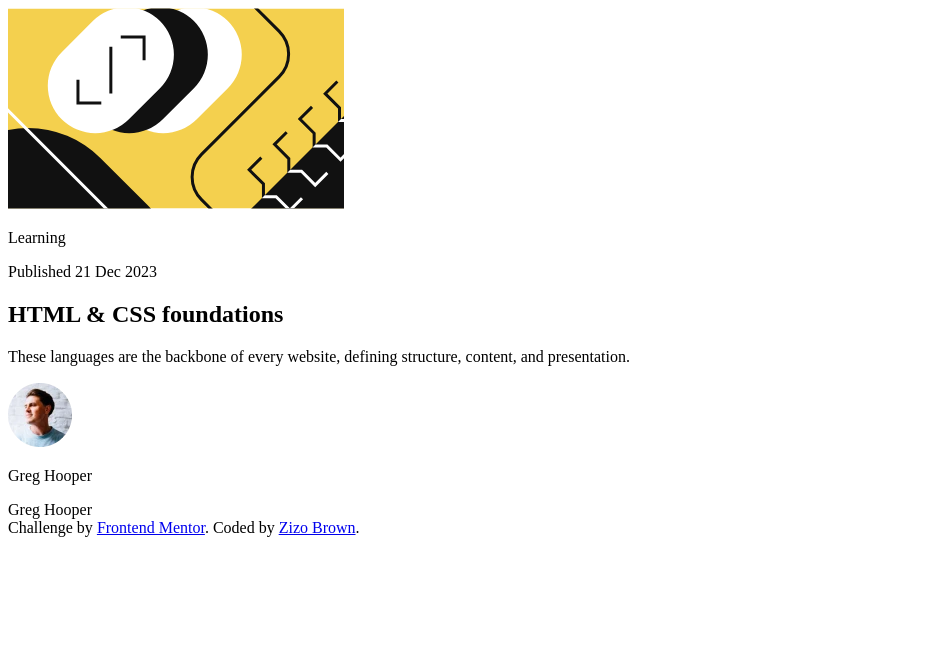
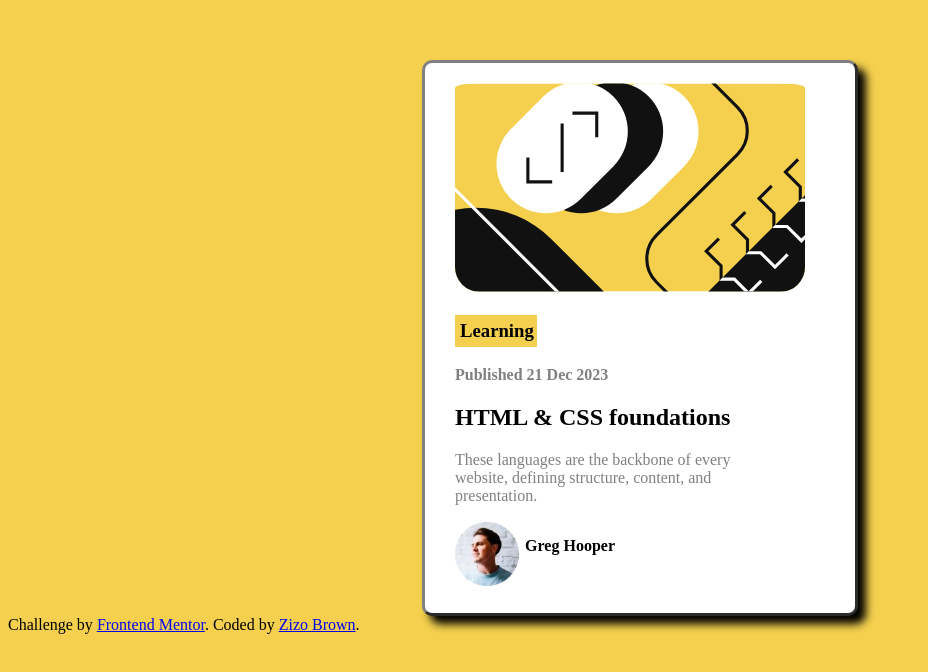
Before and after one commit to Zizo95/Blog-preview-card, a plain HTML site: page index.html in a window 1280 px wide. Shown: the whole page, without its empty margins (0-928 px from the left). Drawn offline with Linux system fonts and the light colour scheme.

Commit message:
added styles

```diff
--- a/index.html
+++ b/index.html
@@ -8,18 +8,22 @@
   <title>Frontend Mentor | Blog preview card</title>
 </head>
 <body>
-<img src="illustration-article.svg">
-  <p>Learning</p>
+  <section>
+<img src="illustration-article.svg" class="main-image" alt="graphic">
+  <h3>Learning</h3>
 
-  <p>Published 21 Dec 2023</p>
+  <p style="font-weight: bold;">Published 21 Dec 2023</p>
 
   <h2>HTML & CSS foundations</h2>
 
-  <p>These languages are the backbone of every website, defining structure, content, and presentation.
+  <p style="width: 70%;">These languages are the backbone of every website, defining structure, content, and presentation.
   </p>
-  <img src="image-avatar.webp">
-  <p class="float">Greg Hooper</p>Greg Hooper
+  <div class="container">
+    <img src="image-avatar.webp">
+    <p class="float">Greg Hooper</p>
+  </div>
 
+</section>
   <div class="attribution">
     Challenge by <a href="https://www.frontendmentor.io?ref=challenge" target="_blank">Frontend Mentor</a>.
     Coded by <a href="#">Zizo Brown</a>.
--- a/styles.css
+++ b/styles.css
@@ -0,0 +1,38 @@
+body{
+    background-color: hsl(47, 88%, 63%);
+}
+section{
+    margin: auto;
+    border-radius: 10px;
+    border: gray outset;
+    box-shadow: 8px 8px 8px black;
+    width: 400px;
+    height: 550px;
+    margin-top: 60px;
+    background-color: white;
+    padding-left: 30px;
+}
+.main-image{
+border-radius: 25px;
+padding-top: 20px ;
+width: 350px;
+
+
+}
+h3{
+    background-color: hsl(47, 88%, 63%);
+    width: 18%;
+    padding: 5px;
+    text-align: center;
+}
+.float{
+    float: right;
+    font-weight: bold;
+    color: black;
+}
+.container{
+    width: 40%;
+}
+p{
+color: hsl(0, 0%, 50%);
+}
```
